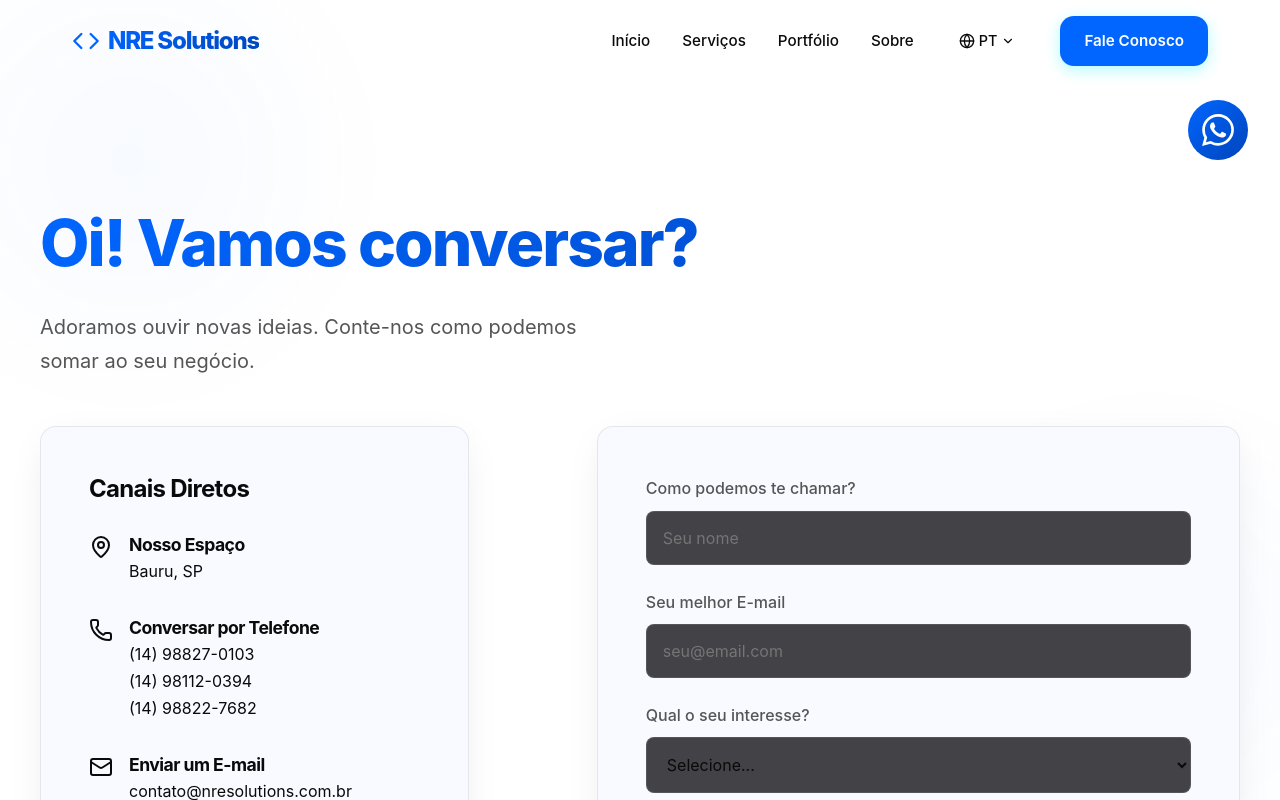
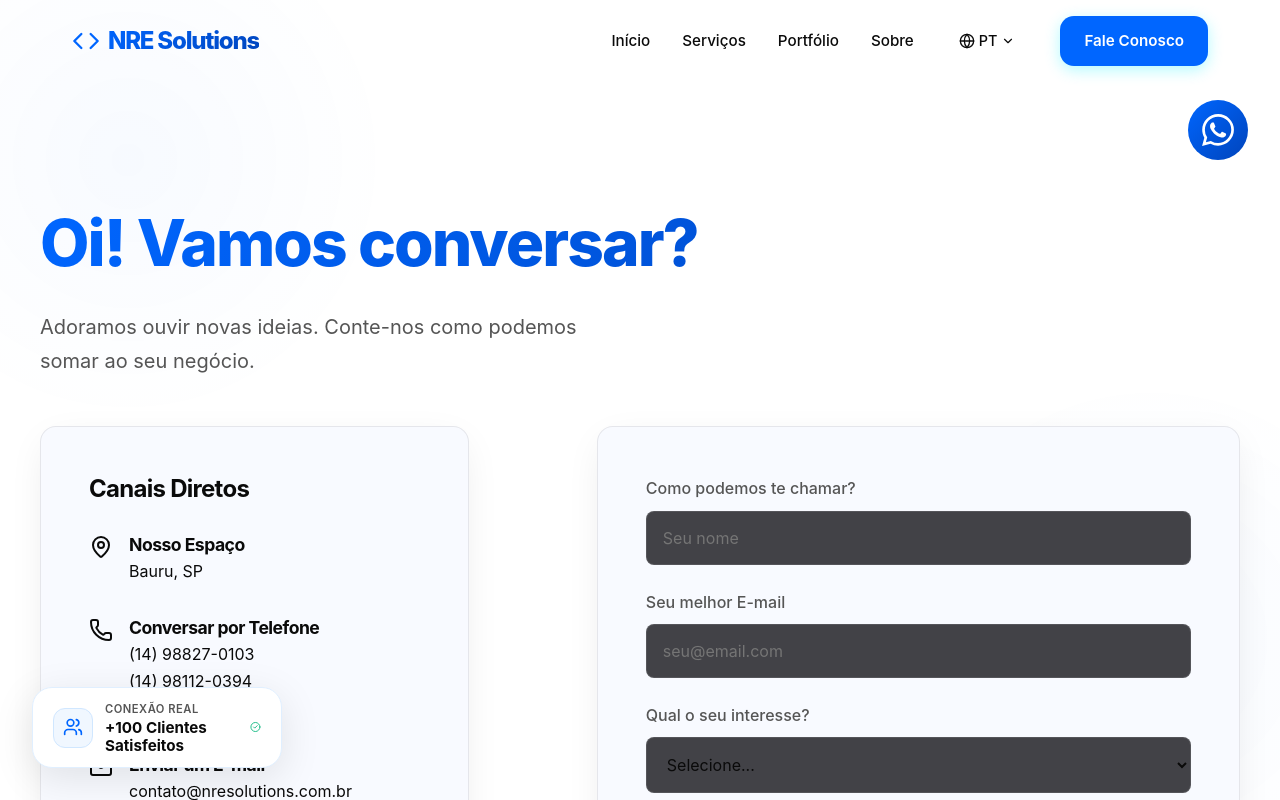
Before and after one commit to evandrocanali/nesissistemas, a React (Vite) app: page /contato in a window 1280 px wide. Shown: the top 800 px of the page. Built offline with nearby package versions, Linux system fonts and the light colour scheme.

Commit message:
feat: adding TrustPopup with satisfied clients info

```diff
--- a/src/App.jsx
+++ b/src/App.jsx
@@ -7,6 +7,7 @@ import Portfolio from './pages/Portfolio';
 import Sobre from './pages/Sobre';
 import Contato from './pages/Contato';
 import WhatsAppButton from './components/WhatsAppButton/WhatsAppButton';
+import TrustPopup from './components/TrustPopup/TrustPopup';
 
 function App() {
   return (
@@ -23,6 +24,7 @@ function App() {
       </main>
       <Footer />
       <WhatsAppButton />
+      <TrustPopup />
     </div>
   );
 }
--- /dev/null
+++ b/src/components/TrustPopup/TrustPopup.css
@@ -0,0 +1,77 @@
+.trust-popup {
+  position: fixed;
+  bottom: 2rem;
+  left: 2rem;
+  z-index: 999;
+  background: white;
+  border-radius: 20px;
+  padding: 0.75rem 1.25rem;
+  box-shadow: 0 10px 40px rgba(0, 0, 0, 0.1);
+  border: 1px solid #e0efff;
+  display: flex;
+  align-items: center;
+  max-width: 250px;
+}
+
+.trust-content {
+  display: flex;
+  align-items: center;
+  gap: 0.75rem;
+}
+
+.trust-icon {
+  width: 40px;
+  height: 40px;
+  min-width: 40px;
+  border-radius: 12px;
+  background: #f0f7ff;
+  display: flex;
+  justify-content: center;
+  align-items: center;
+  color: var(--primary);
+  border: 1px solid #d0e7ff;
+}
+
+.trust-text {
+  display: flex;
+  flex-direction: column;
+}
+
+.trust-label {
+  font-size: 0.7rem;
+  font-weight: 600;
+  color: var(--text-muted);
+  text-transform: uppercase;
+  letter-spacing: 0.5px;
+}
+
+.trust-highlight {
+  font-size: 0.95rem;
+  font-weight: 700;
+  color: var(--text-main);
+  line-height: 1.2;
+}
+
+.trust-check {
+  color: #10b981; /* Success Green */
+  margin-left: 0.5rem;
+}
+
+@media (max-width: 768px) {
+  .trust-popup {
+    bottom: 1.5rem;
+    left: 1.5rem;
+    padding: 0.6rem 1rem;
+    max-width: 200px;
+  }
+
+  .trust-icon {
+    width: 32px;
+    height: 32px;
+    min-width: 32px;
+  }
+
+  .trust-highlight {
+    font-size: 0.85rem;
+  }
+}
--- /dev/null
+++ b/src/components/TrustPopup/TrustPopup.jsx
@@ -0,0 +1,44 @@
+import React, { useState, useEffect } from 'react';
+import { motion, AnimatePresence } from 'framer-motion';
+import { Users, CheckCircle2 } from 'lucide-react';
+import './TrustPopup.css';
+
+const TrustPopup = () => {
+  const [isVisible, setIsVisible] = useState(false);
+
+  useEffect(() => {
+    // Show after 2 seconds
+    const timer = setTimeout(() => {
+    setIsVisible(true);
+    }, 2000);
+
+    return () => clearTimeout(timer);
+  }, []);
+
+  return (
+    <AnimatePresence>
+      {isVisible && (
+        <motion.div
+          className="trust-popup"
+          initial={{ opacity: 0, x: -50, scale: 0.9 }}
+          animate={{ opacity: 1, x: 0, scale: 1 }}
+          exit={{ opacity: 0, x: -50, scale: 0.9 }}
+          transition={{ duration: 0.6, ease: "easeOut" }}
+        >
+          <div className="trust-content">
+            <div className="trust-icon">
+              <Users size={20} />
+            </div>
+            <div className="trust-text">
+              <span className="trust-label">Conexão Real</span>
+              <span className="trust-highlight">+100 Clientes Satisfeitos</span>
+            </div>
+            <CheckCircle2 size={16} className="trust-check" />
+          </div>
+        </motion.div>
+      )}
+    </AnimatePresence>
+  );
+};
+
+export default TrustPopup;
```
